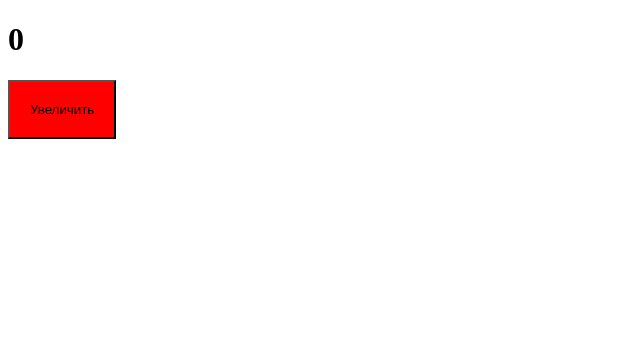
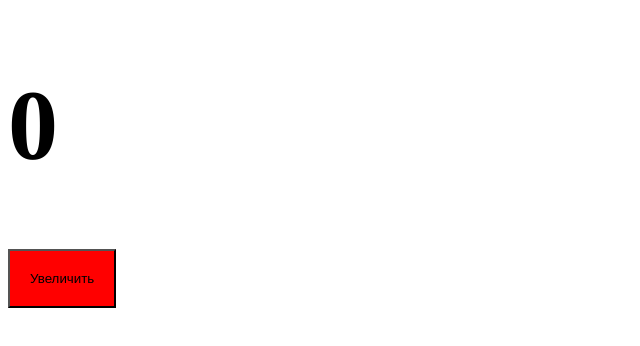
Before and after one commit to McLarenProgrammer/learn_webpack, a React app: page / in a window 1280 px wide. Shown: the top 346 px of the page, without its empty margins (0-640 px from the left). Built offline with nearby package versions, Linux system fonts and the light colour scheme.

Commit message:
Добавление css modules Настроил css-loader для работы с css modules.

```diff
--- /dev/null
+++ b/src/components/App.module.scss
@@ -0,0 +1,8 @@
+.button {
+    background: red;
+    padding: 20px;
+}
+
+.value {
+    font-size: 100px;
+}
--- a/src/components/App.scss
+++ /dev/null
@@ -1,4 +0,0 @@
-button {
-    background: red;
-    padding: 20px;
-}
--- a/src/components/App.tsx
+++ b/src/components/App.tsx
@@ -1,5 +1,5 @@
 import React, { useState } from "react";
-import './App.scss';
+import classes from './App.module.scss';
 
 export const App = () => {
     const [count, setCount] = useState(0);
@@ -8,8 +8,8 @@
 
     return (
         <div>
-            <h1>{count}</h1>
-            <button onClick={increment}>Увеличить</button>
+            <h1 className={classes.value}>{count}</h1>
+            <button className={classes.button} onClick={increment}>Увеличить</button>
         </div>
     );
 }
```
Also changed, not shown: src/global.d.ts (added, +7 -0 lines), 1 other file (tests, documents, lock files or other folders).
